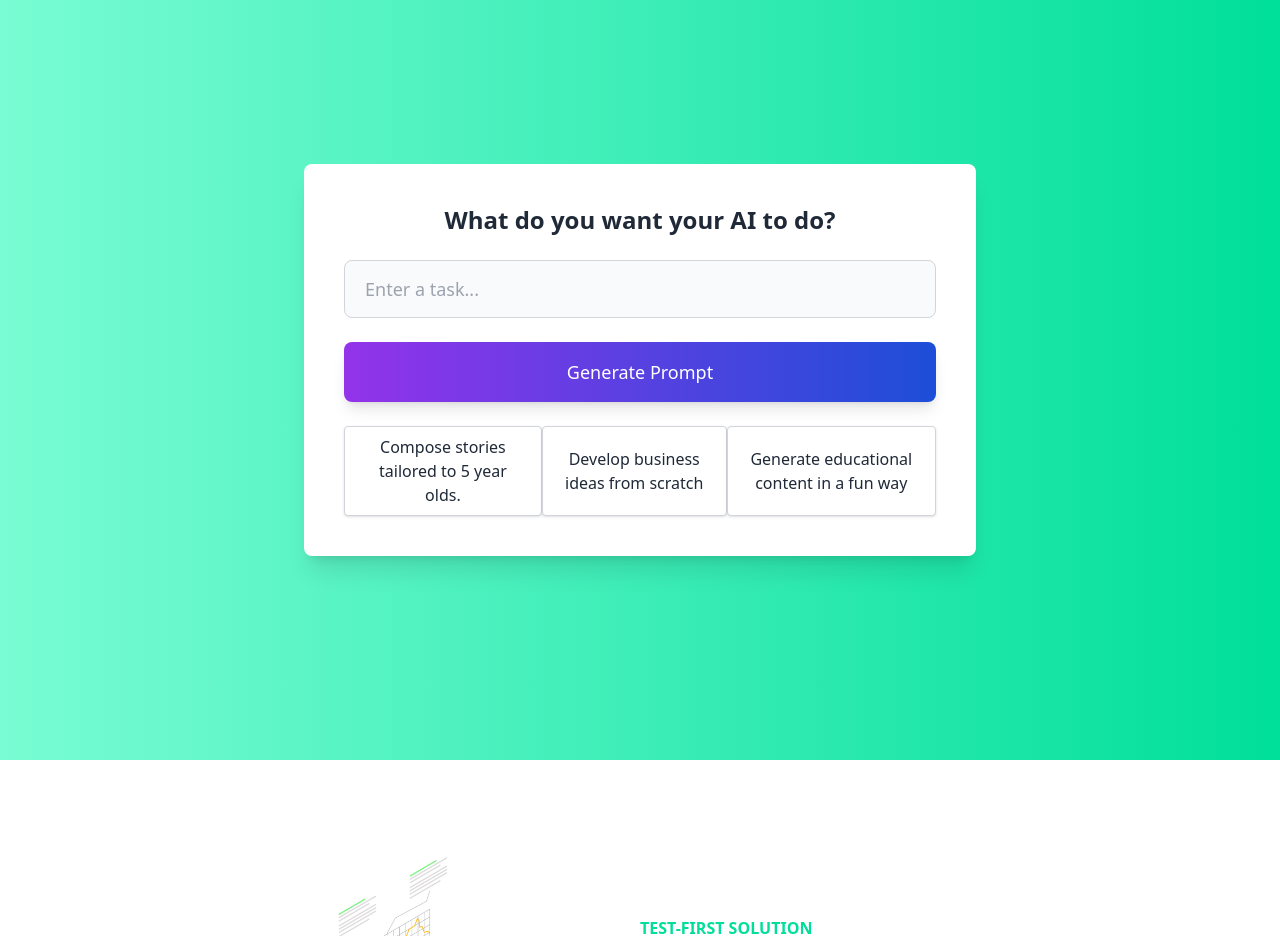
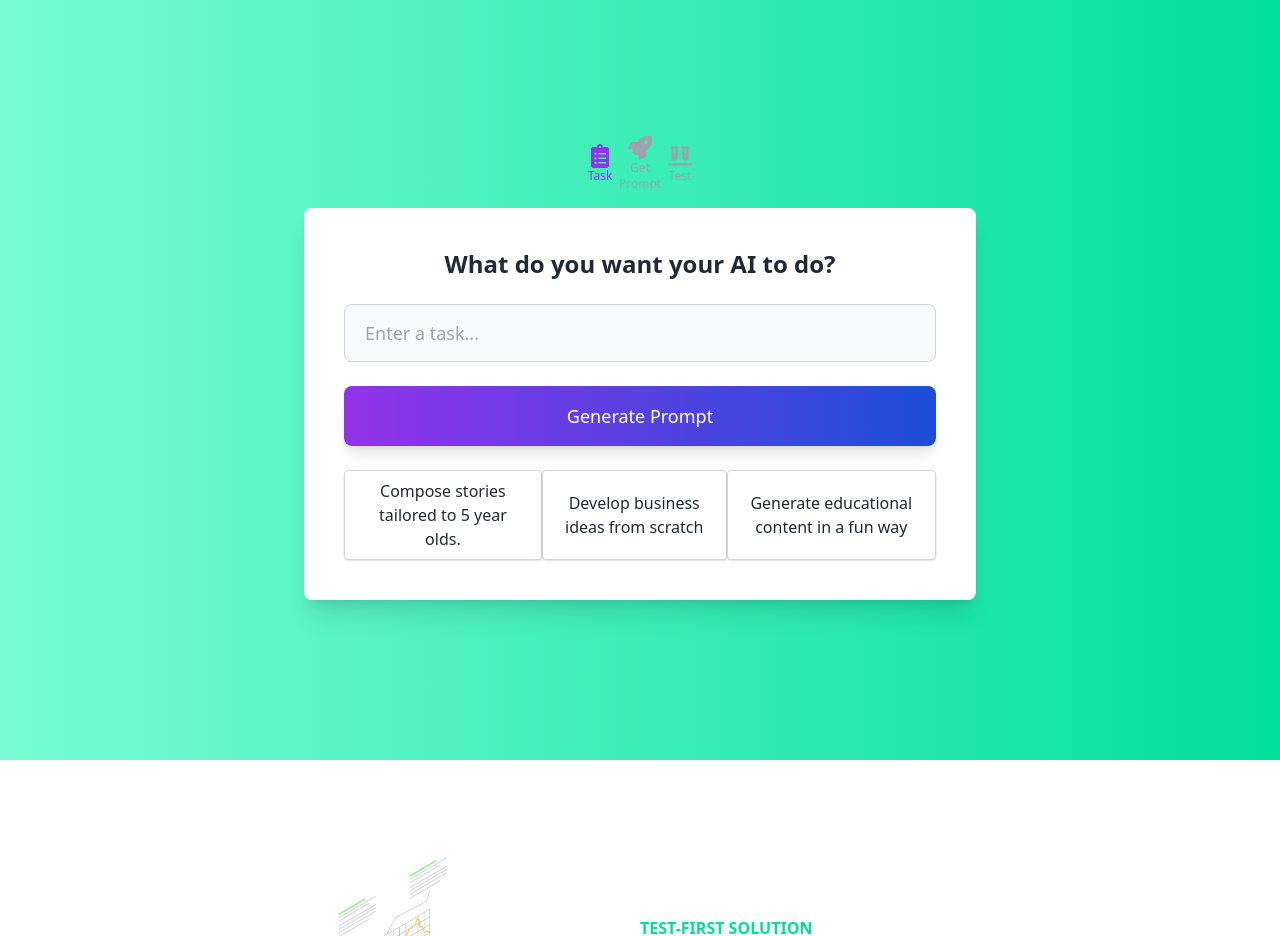
Before and after one commit to galcohavy10/GlidePrompt, a React (Create React App) app in the folder src/frontend/: page / in a window 1280 px wide. Shown: the part 840-1776 px from the top of the page. Built offline with nearby package versions, Linux system fonts and the light colour scheme.

Commit message:
added basic status to demo

```diff
--- a/src/frontend/src/components/Demo/Demo.jsx
+++ b/src/frontend/src/components/Demo/Demo.jsx
@@ -2,6 +2,7 @@ import React, { useState, useEffect } from 'react';
 import axios from 'axios';
 import TestResponses from './TestResponses';
 import Lottie from 'react-lottie';
+import { FaClipboardList, FaRocket, FaVials } from "react-icons/fa";
 import animationData from '../../assets/Animation-loadingBot.json'; // Import your Lottie JSON file
 
 function Demo() {
@@ -12,9 +13,9 @@ function Demo() {
 
   const [currentStep, setCurrentStep] = useState(0);
   const steps = [
-    { name: 'Input Task', description: 'User inputs a task' },
-    { name: 'Generate Prompt', description: 'System generates prompt' },
-    { name: 'Test Prompt', description: 'User tests the generated prompt' }
+    { name: 'Task', icon: <FaClipboardList />, description: 'User inputs a task' },
+    { name: 'Get Prompt', icon: <FaRocket />, description: 'System generates prompt' },
+    { name: 'Test', icon: <FaVials />, description: 'User tests the generated prompt' }
   ];
 
   useEffect(() => {
@@ -54,6 +55,8 @@ function Demo() {
 
   const handleTaskOptionClick = (task) => {
     setUserTask(task);
+    setCurrentStep(1); // Move to the next step
+
   };
 
   const getSystemPrompt = async (task) => {
@@ -95,6 +98,38 @@ function Demo() {
     await getSystemPrompt(userTask);
   };
 
+  const StatusBar = () => (
+    <div className="flex items-center justify-center my-4">
+      {steps.map((step, index) => (
+        <React.Fragment key={index}>
+          {index > 0 && (
+            // Line connecting the icons
+            <div
+              style={{
+                height: '2px',
+                backgroundColor: currentStep >= index ? '#6a0dad' : '#ccc', // purple when past or at the step, grey otherwise
+                flex: 1 // This ensures the lines expand to fill the space
+              }}
+            />
+          )}
+          <div
+            className={`flex flex-col items-center ${currentStep >= index ? 'text-purple-600' : 'text-gray-400'}`}
+            style={{ width: 40, textAlign: 'center' }} // Ensuring consistent spacing and alignment
+          >
+            <div className="text-2xl">
+              {step.icon}
+            </div>
+            <span className="text-xs">{step.name}</span>
+          </div>
+        </React.Fragment>
+      ))}
+    </div>
+  );
+
+
+
+
+
   if (isLoading) {
     return (
       <div className="flex flex-col items-center justify-center min-h-screen bg-gradient-to-r from-[#79fcd3] to-[#00df9a]">
@@ -117,6 +152,7 @@ function Demo() {
 
   return (
     <div className="flex flex-col items-center justify-center min-h-screen bg-gradient-to-r from-[#79fcd3] to-[#00df9a]">
+      <StatusBar />
       <form onSubmit={handleTaskSubmit} className="w-full max-w-2xl p-10 space-y-6 bg-white rounded-lg shadow-xl transform transition-all hover:scale-105">
         <h1 className="text-2xl font-bold text-center text-gray-800">What do you want your AI to do?</h1>
         <div>
@@ -129,7 +165,7 @@ function Demo() {
             required
             rows={Math.min(6, Math.max(1, userTask.split('\n').length))}
             style={{ resize: 'none', lineHeight: '24px' }}
-                    wrap="soft"  // soft is the default behavior, ensures that text wraps to next line
+            wrap="soft"
           />
         </div>
         <button type="submit" className="w-full px-5 py-4 text-lg font-medium text-white bg-gradient-to-r from-purple-600 to-blue-700 rounded-lg hover:from-purple-700 hover:to-blue-800 focus:outline-none focus:ring-4 focus:ring-purple-300 shadow-lg transition-all" disabled={isLoading}>
```
Lines whose indentation alone changed are shown as unchanged.
